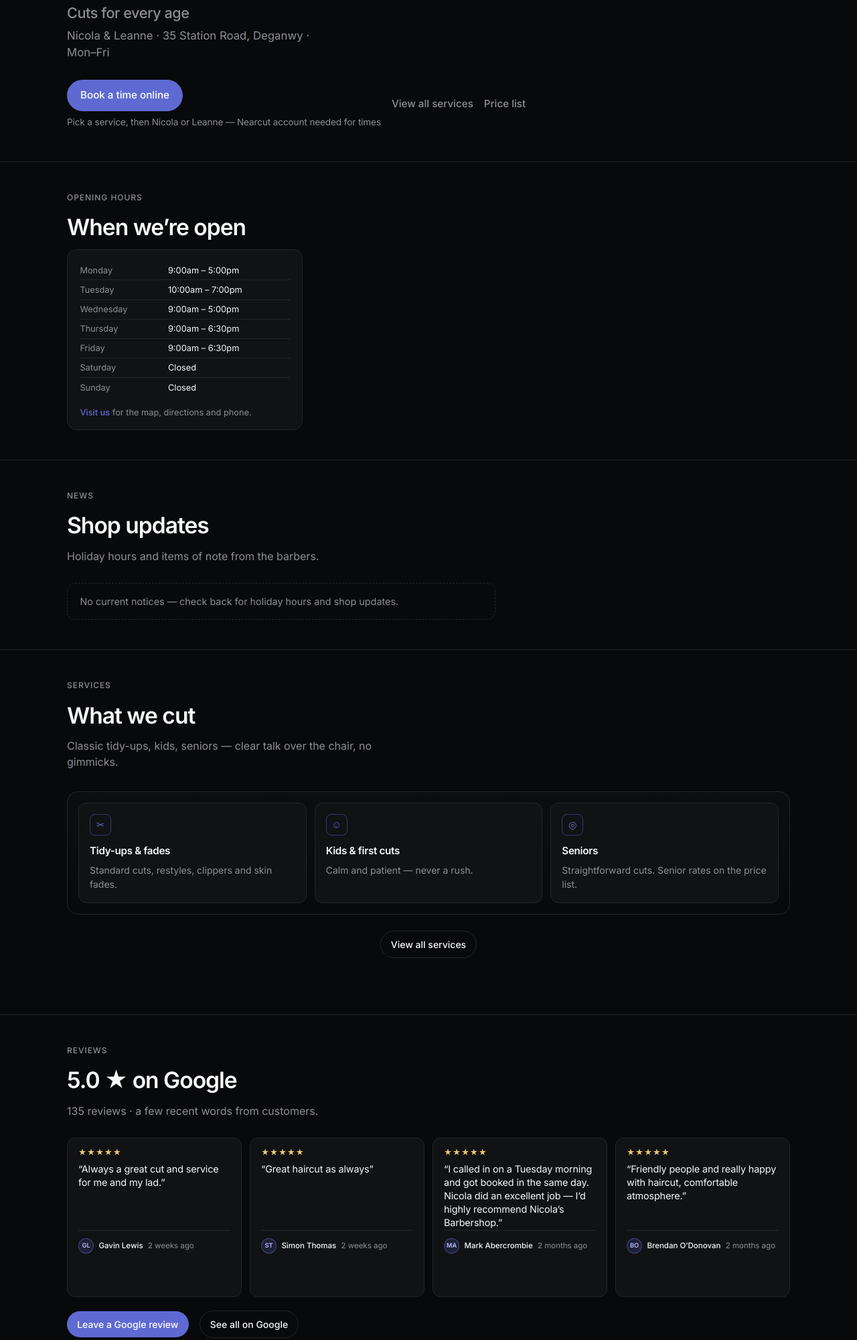
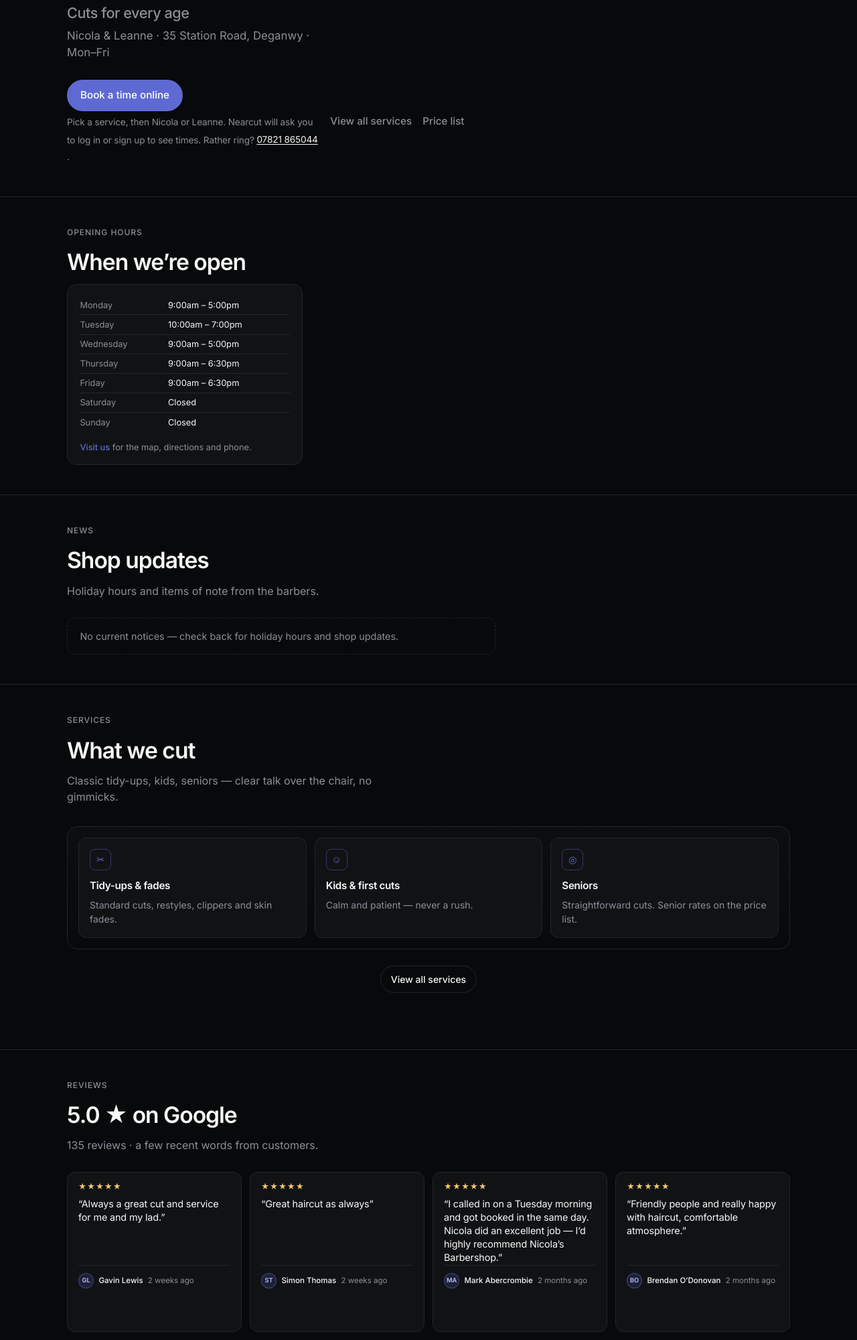
Before and after one commit to pandrice/nicolas-barbershop-site, a plain HTML site: page index.html in a window 1280 px wide. Shown: the part 341-2341 px from the top of the page at 67% size. Drawn offline with Linux system fonts and the light colour scheme.

Commit message:
Items 12 & 9: softer Nearcut booking hint (long version with tap-to-call on Home and Prices); pin Gavin Lewis review first on Home

```diff
--- a/index.html
+++ b/index.html
@@ -76,7 +76,7 @@
       <div class="hero-actions">
         <div class="book-stack">
           <a class="btn btn-lg" href="https://nicolasbarbershop.nearcut.com/book" target="_blank" rel="noopener">Book a time online</a>
-          <p class="book-hint">Pick a service, then Nicola or Leanne — Nearcut account needed for times</p>
+          <p class="book-hint">Pick a service, then Nicola or Leanne. Nearcut will ask you to log in or sign up to see times. Rather ring? <a class="book-hint-tel" href="tel:+447821865044">07821 865044</a>.</p>
         </div>
         <a class="link-quiet" href="services.html">View all services</a>
         <a class="link-quiet" href="prices.html">Price list</a>
@@ -149,7 +149,8 @@
         <h2>5.0 ★ on Google</h2>
         <p class="section-lead">135 reviews · a few recent words from customers.</p>
         <div class="review-grid">
-          <article class="review-card">
+          <!-- PINNED (item 9): real Google review from Gavin Lewis (kids/family slot). Keep this card first and always shown. -->
+          <article class="review-card review-pinned" data-pinned="true">
             <div class="review-stars" role="img" aria-label="5 out of 5 stars">★★★★★</div>
             <blockquote><p>“Always a great cut and service for me and my lad.”</p></blockquote>
             <footer><span class="review-avatar" aria-hidden="true">GL</span><cite>Gavin Lewis</cite><time datetime="2026-09">2 weeks ago</time></footer>
--- a/styles.css
+++ b/styles.css
@@ -71,6 +71,8 @@ header {
   color: var(--muted); font-size: 0.85rem; font-weight: 400;
   letter-spacing: -0.01em; margin: 0;
 }
+.book-hint { max-width: 44ch; }
+.book-hint-tel { color: var(--text); text-decoration: underline; text-underline-offset: 2px; white-space: nowrap; display: inline-block; padding: 0.35rem 0; }
 .cta-bar .book-stack { align-items: flex-end; }
 .cta-bar .book-hint { text-align: right; }
 .cards {
```
Also changed, not shown: prices.html (+4 -1 lines), services.html (+2 -2 lines), visit.html (+1 -1 lines).
